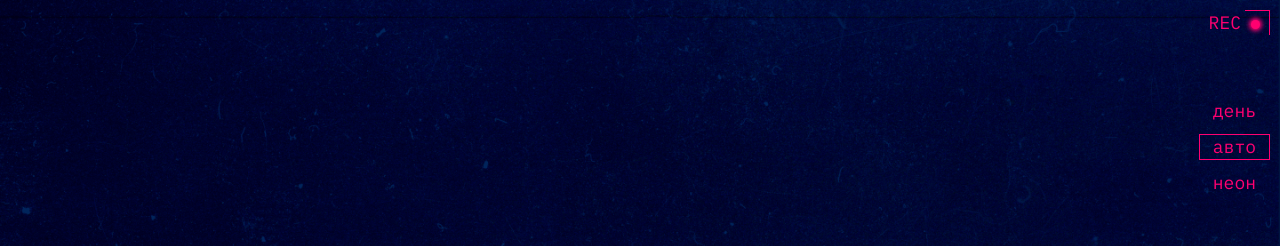
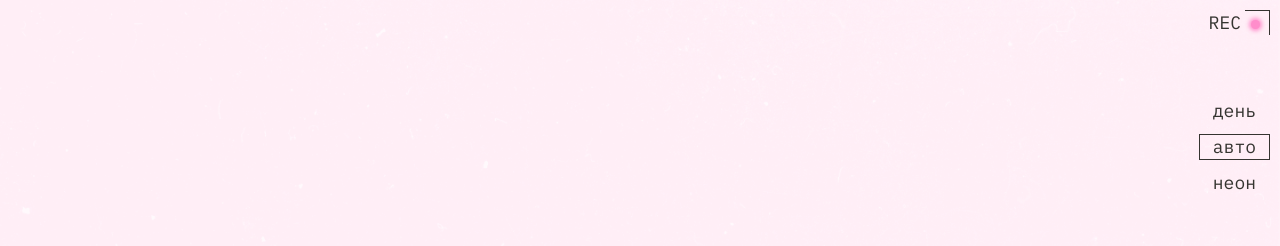
Before and after one commit to GlazyrinAV/slozhno-sosredotochitsya-fd, a plain HTML site: page index.html in a window 1280 px wide. Shown: the top 246 px of the page. Drawn offline with Linux system fonts and the light colour scheme.

Commit message:
feat: add light theme

```diff
--- a/styles/dark.css
+++ b/styles/dark.css
@@ -1,12 +1,30 @@
-/*
-  Специально для тёмной темы при наличии класса,
-  здесь окажутся стили, которые нужно переопределить принудительно,
-  переключая тему
-*/
+:root.theme-dark {
+  --bg-image: url("../images/cover-image-dark.png");
+  --bg-color: #rgba(0, 0, 40, 1);
+  --accent-color: rgba(255, 0, 112, 1);
+  --frame-color: rgba(255, 0, 112, 1);
+  --main-font-color: rgba(241, 178, 206, 1);
+  --menu-font-color: rgba(255, 0, 112, 1);
+  --menu-button-hover-color: rgba(255, 0, 112, 0.4);
+  --logo-font-color: rgba(219, 0, 255, 1);
+  --logo-font-shadow-color: rgba(255, 0, 112, 1);
+  --title-highlighted-font-color: rgba(0, 0, 40, 1);
+  --link-font-shadow-color: rgba(255, 0, 112, 1);
+}
 
-:root.theme-dark {
-  /* сохраните этот селектор в приведённом виде.
-    Так стили написанные ниже будут иметь больший вес,
-    чем стили в медиазапросе предпочтений пользователя
-  */
+@media (prefers-color-scheme: dark) {
+  :root {
+    --bg-image: url("../images/cover-image-dark.png");
+    --bg-color: #rgba(0, 0, 40, 1);
+    --accent-color: rgba(255, 0, 112, 1);
+    --frame-color: rgba(255, 0, 112, 1);
+    --main-font-color: rgba(241, 178, 206, 1);
+    --menu-font-color: rgba(255, 0, 112, 1);
+    --menu-button-hover-color: rgba(255, 0, 112, 0.4);
+    --logo-font-color: rgba(219, 0, 255, 1);
+    --logo-font-shadow-color: rgba(255, 0, 112, 1);
+    --title-highlighted-font-color: rgba(0, 0, 40, 1);
+    --title-font-color: rgba(255, 0, 112, 1);
+    --link-font-shadow-color: rgba(255, 0, 112, 1);
+  }
 }
--- a/styles/light.css
+++ b/styles/light.css
@@ -1,12 +1,29 @@
-/*
-  Специально для светлой темы при наличии класса.
-  Здесь окажутся стили, которые нужно переопределить принудительно,
-  переключая тему
-*/
+:root.theme-light {
+  --bg-image: url("../images/cover-image-light.png");
+  --bg-color: rgba(241, 178, 206, 1);
+  --accent-color: rgba(255, 141, 203, 1);
+  --frame-color: rgba(53, 52, 48, 1);
+  --main-font-color: rgba(53, 52, 48, 1);
+  --menu-font-color: rgba(53, 52, 48, 1);
+  --menu-button-hover-color: rgba(50, 49, 45, 0.4);
+  --logo-font-color: rgba(255, 194, 230, 1);
+  --logo-font-shadow-color: rgba(255, 141, 203, 1);
+  --title-highlighted-font-color: rgba(53, 52, 48, 1);
+  --link-font-shadow-color: rgba(255, 141, 203, 1);
+}
 
-:root.theme-light {
-  /* сохраните этот селектор в приведённом виде.
-    Так стили написанные ниже будут иметь больший вес,
-    чем стили в медиазапросе предпочтений пользователя
-  */
+@media (prefers-color-scheme: light) {
+  :root {
+    --bg-image: url("../images/cover-image-light.png");
+    --bg-color: rgba(241, 178, 206, 1);
+    --accent-color: rgba(255, 141, 203, 1);
+    --frame-color: rgba(53, 52, 48, 1);
+    --main-font-color: rgba(53, 52, 48, 1);
+    --menu-font-color: rgba(53, 52, 48, 1);
+    --menu-button-hover-color: rgba(50, 49, 45, 0.4);
+    --logo-font-color: rgba(255, 194, 230, 1);
+    --logo-font-shadow-color: rgba(255, 141, 203, 1);
+    --title-highlighted-font-color: rgba(53, 52, 48, 1);
+    --link-font-shadow-color: rgba(255, 141, 203, 1);
+  }
 }
--- a/styles/style.css
+++ b/styles/style.css
@@ -90,8 +90,8 @@ li:last-of-type .card {
   left: 0;
   width: 25px;
   height: 25px;
-  border-bottom: 1px solid var(--accent-color);
-  border-left: 1px solid var(--accent-color);
+  border-bottom: 1px solid var(--frame-color);
+  border-left: 1px solid var(--frame-color);
 }
 
 .header::after {
@@ -101,8 +101,8 @@ li:last-of-type .card {
   right: 0;
   width: 25px;
   height: 25px;
-  border-top: 1px solid var(--accent-color);
-  border-right: 1px solid var(--accent-color);
+  border-top: 1px solid var(--frame-color);
+  border-right: 1px solid var(--frame-color);
 }
 
 .header__decorative-sign {
@@ -146,7 +146,7 @@ li:last-of-type .card {
   height: 26px;
   border: 1px solid transparent;
   padding: 0 13px;
-  color: var(--accent-color);
+  color: var(--menu-font-color);
   font-weight: 400;
   font-size: 18px;
   line-height: 100%;
@@ -164,11 +164,11 @@ li:last-of-type .card {
 }
 
 .header__theme-menu-button:focus-visible {
-  border-bottom: 1px solid var(--accent-color);
+  border-bottom: 1px solid var(--menu-font-color);
 }
 
 .header__theme-menu-button_active {
-  border: 1px solid var(--accent-color);
+  border: 1px solid var(--menu-font-color);
 }
 
 .slogan {
@@ -206,10 +206,10 @@ li:last-of-type .card {
 
 .sub-chapter__title {
   margin: 0 0 21px 0;
+  color: var(--title-highlighted-font-color);
   font-weight: 700;
   font-size: 18px;
   line-height: 130%;
-  color: var(--title-highlighted-font-color);
 }
 
 .about-how-in-pictures .sub-chapter__title {
@@ -244,8 +244,8 @@ li:last-of-type .card {
   left: 0;
   width: 25px;
   height: 25px;
-  border-bottom: 1px solid var(--accent-color);
-  border-left: 1px solid var(--accent-color);
+  border-bottom: 1px solid var(--frame-color);
+  border-left: 1px solid var(--frame-color);
 }
 
 .footer::after {
@@ -255,6 +255,6 @@ li:last-of-type .card {
   right: 0;
   width: 25px;
   height: 25px;
-  border-top: 1px solid var(--accent-color);
-  border-right: 1px solid var(--accent-color);
+  border-top: 1px solid var(--frame-color);
+  border-right: 1px solid var(--frame-color);
 }
--- a/styles/variables.css
+++ b/styles/variables.css
@@ -3,6 +3,7 @@
   --bg-image: url("../images/cover-image-dark.png");
   --bg-color: #rgba(0, 0, 40, 1);
   --accent-color: rgba(255, 0, 112, 1);
+  --frame-color: rgba(255, 0, 112, 1);
   --main-font-color: rgba(241, 178, 206, 1);
   --menu-font-color: rgba(255, 0, 112, 1);
   --menu-button-hover-color: rgba(255, 0, 112, 0.4);
```
